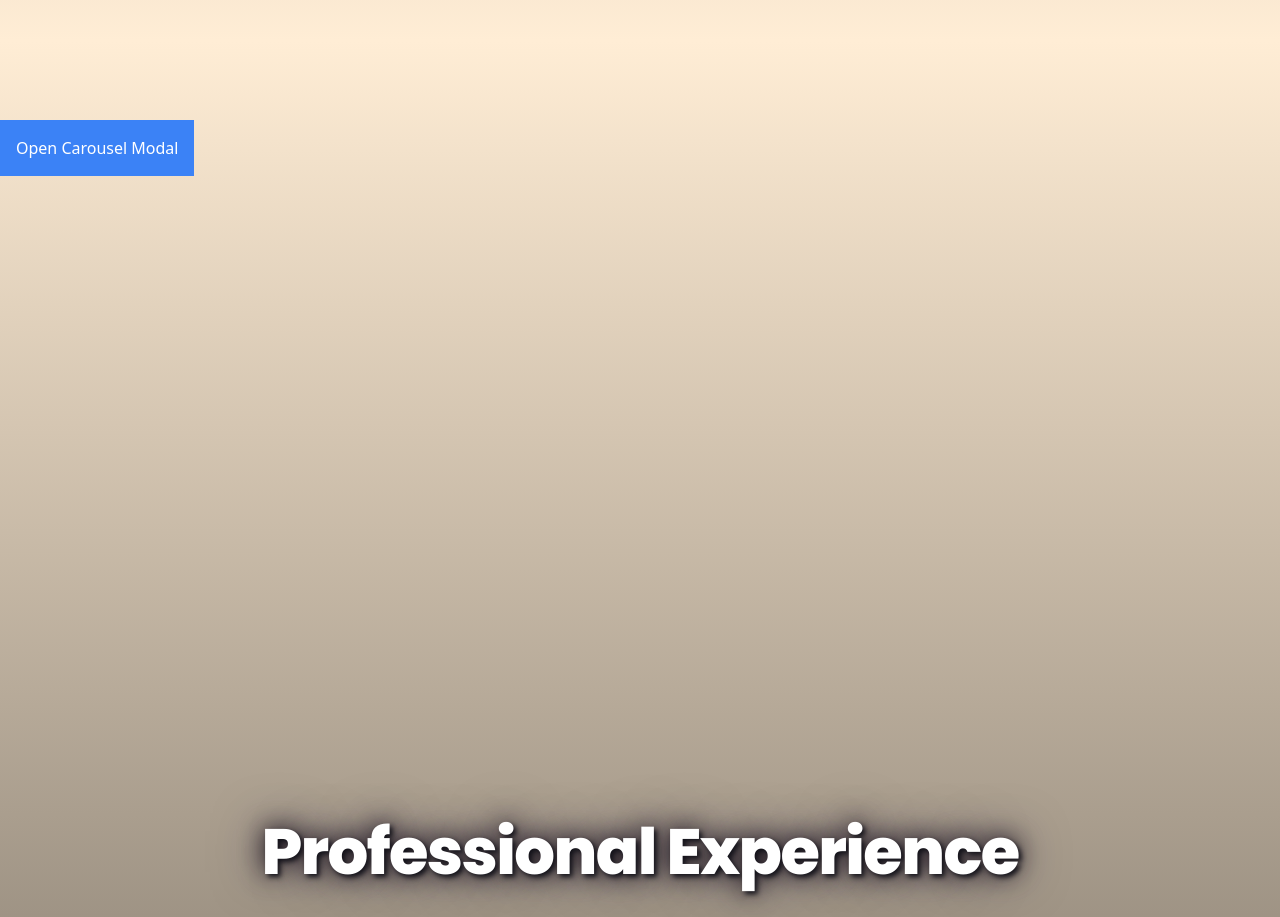
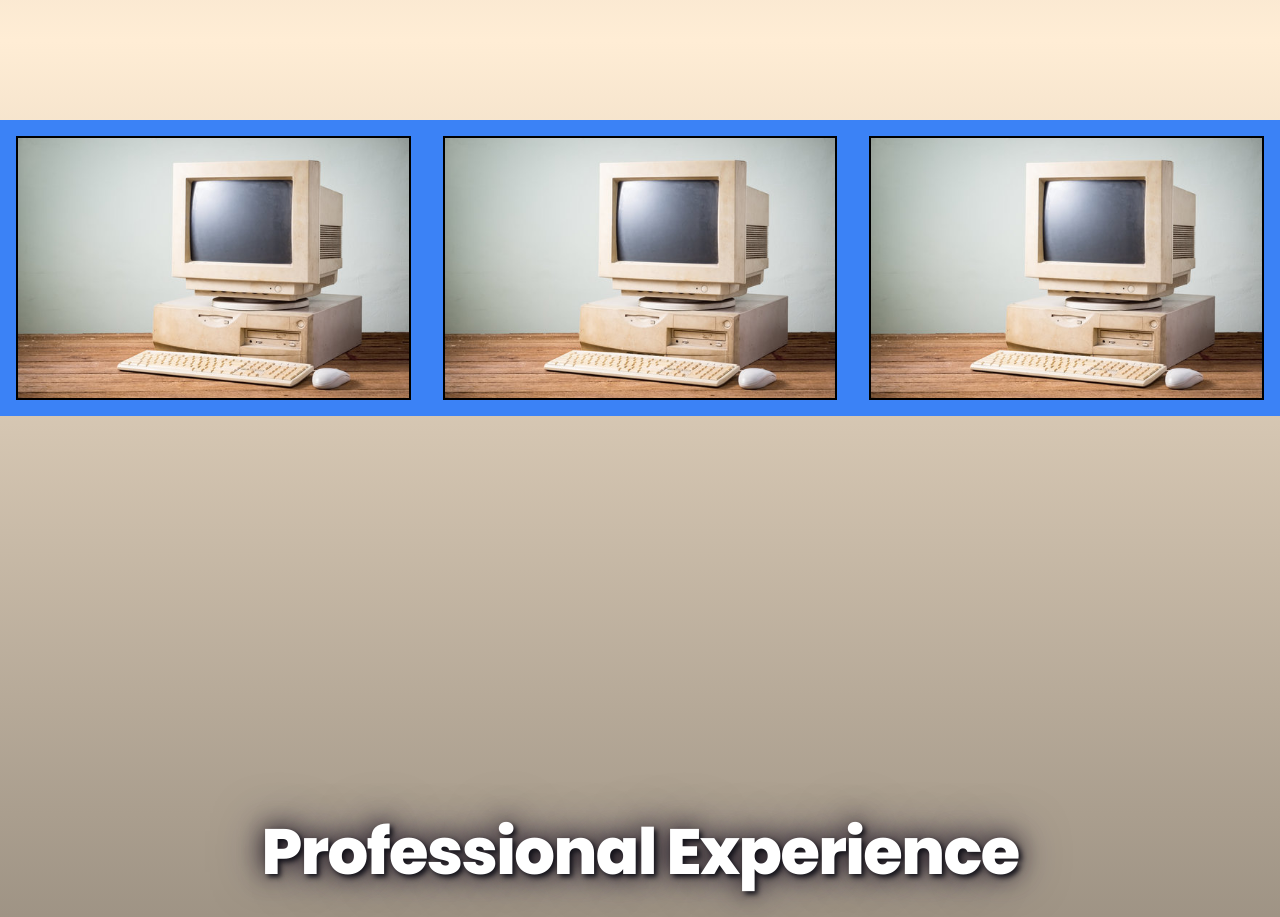
Before and after one commit to Nostromo714/portfolioClient, a React (Create React App) app: page / in a window 1280 px wide. Shown: the part 2280-3197 px from the top of the page. Built offline with nearby package versions, Linux system fonts and the light colour scheme.

Commit message:
took out button and created an image for modalWraper, imported pcImage, home.js i added tow more ModalWraper with a div to wrap around all three

```diff
--- a/src/components/modalWrapper.js
+++ b/src/components/modalWrapper.js
@@ -1,6 +1,8 @@
 import React, { useState } from "react";
 import { Carousel } from "./carousel";
 import { BsXCircle } from "react-icons/bs";
+import pcImage from '../assets/90s_computer.jpg';
+
 
 export const ModalWrapper = ({ data }) => {
     const [isModalOpen, setIsModalOpen] = useState(false);
@@ -14,8 +16,16 @@ export const ModalWrapper = ({ data }) => {
 return (
     <div>
         {/* Trigger button or image to open the modal */}
-        <button onClick={toggleModal} className="p-4 bg-blue-500 text-white rounder">
-            Open Carousel Modal
+        <button
+
+        onClick={toggleModal}
+        className="p-4 bg-blue-500 text-white rounder">
+
+            <img
+            src={pcImage}
+            alt="90s computer"
+            className=" border-2 border-black "
+        />
         </button>
 
         {/* Modal */}
--- a/src/pages/home.js
+++ b/src/pages/home.js
@@ -120,10 +120,22 @@ const HomePage = () => {
       </section>
 
       {/* 4th section ( Gallery )*/}
+      <div className="flex">
       <section className=" flex item-start h-[500px] ">
         {/* this is where gallery will go */}
         <ModalWrapper data={slides} />
       </section>
+
+      <section className=" flex item-start h-[400px] ">
+        {/* this is where gallery will go */}
+        <ModalWrapper data={slides} />
+      </section>
+
+      <section className=" flex item-start h-[400px] ">
+        {/* this is where gallery will go */}
+        <ModalWrapper data={slides} />
+      </section>
+      </div>
 
       {/* 5th Section ( Professional Experience ) */}
       {/* Header */}
```
